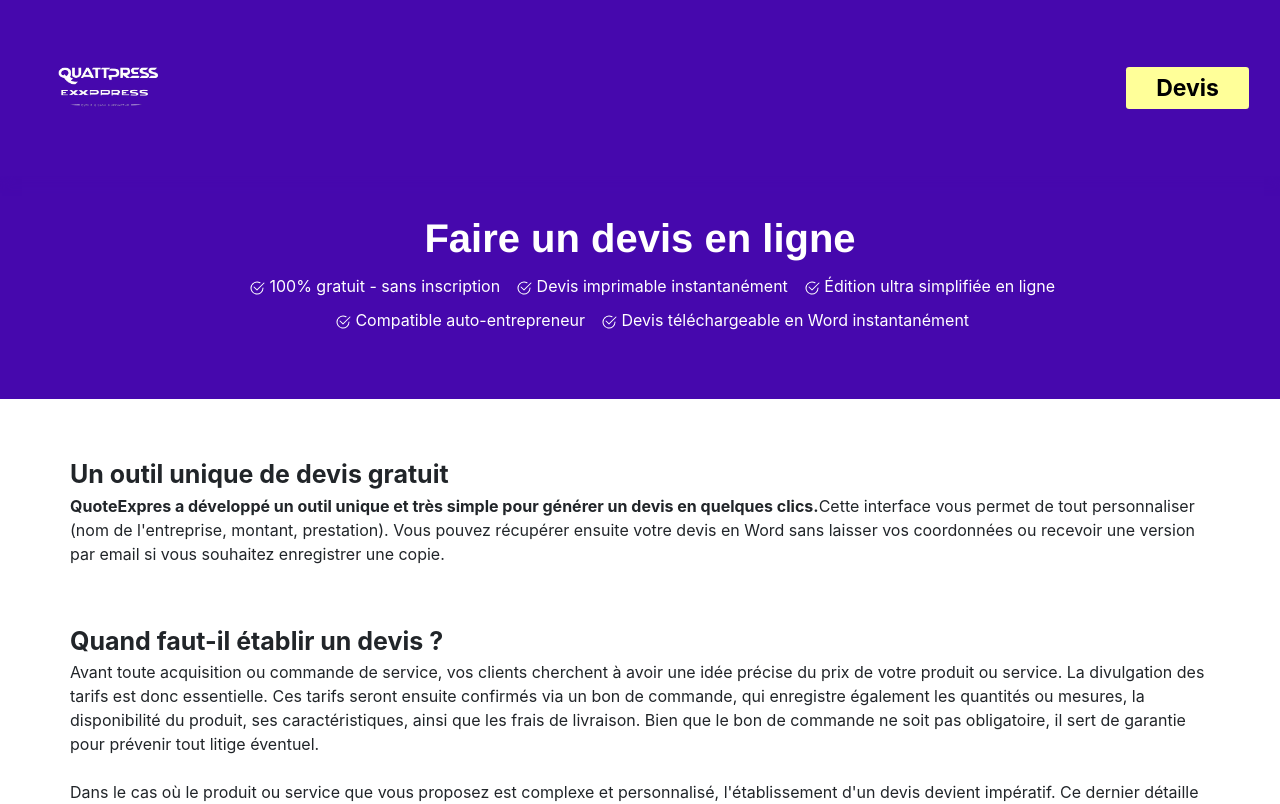
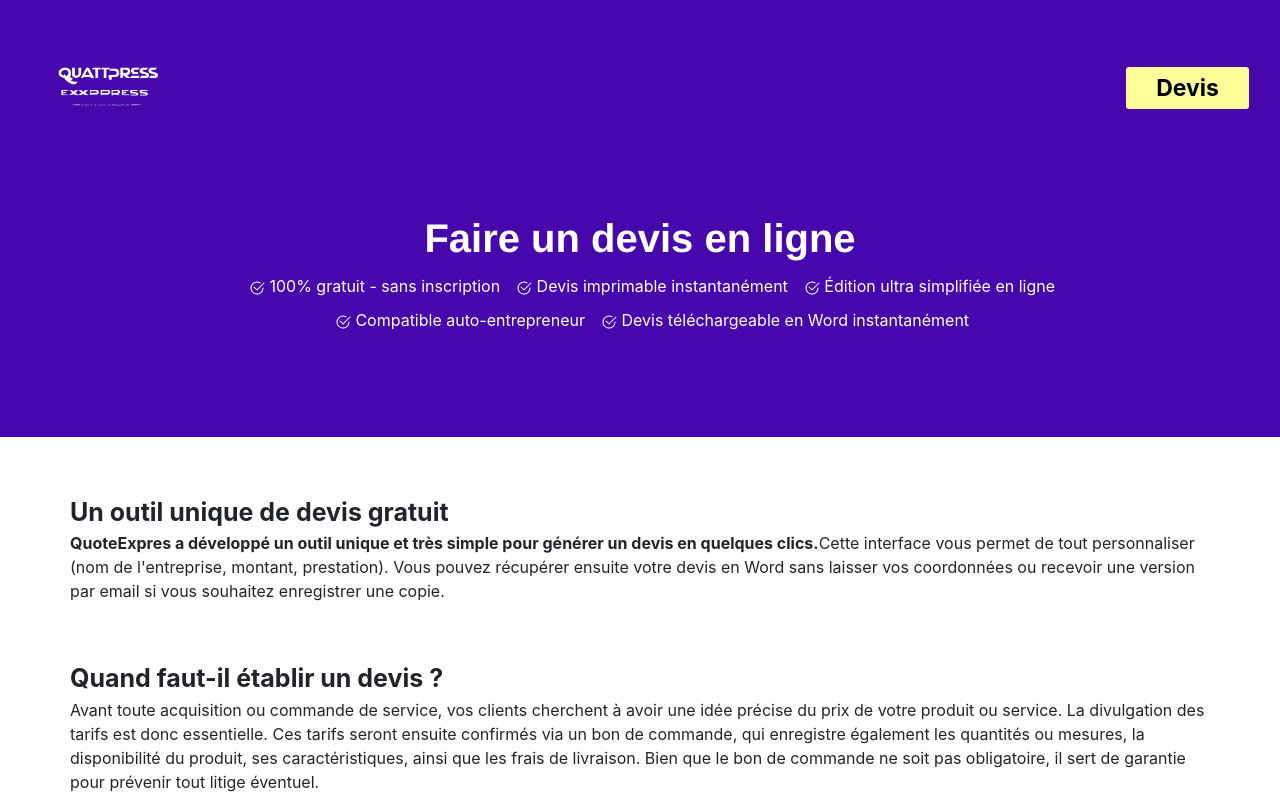
Before and after one commit to FAWZY20/QuoteExpress_FrontEnd, an Angular app: page / in a window 1280 px wide. Shown: the top 804 px of the page. Built offline with nearby package versions, Linux system fonts and the light colour scheme.

Commit message:
changement des culeur

```diff
--- a/src/app/components/header/header.component.css
+++ b/src/app/components/header/header.component.css
@@ -5,6 +5,7 @@
 .header-bloc {
     display: flex;
     padding-top: 3%;
+    padding-bottom: 3%;
     color: white;
     flex-direction: column;
     align-items: center;
```
